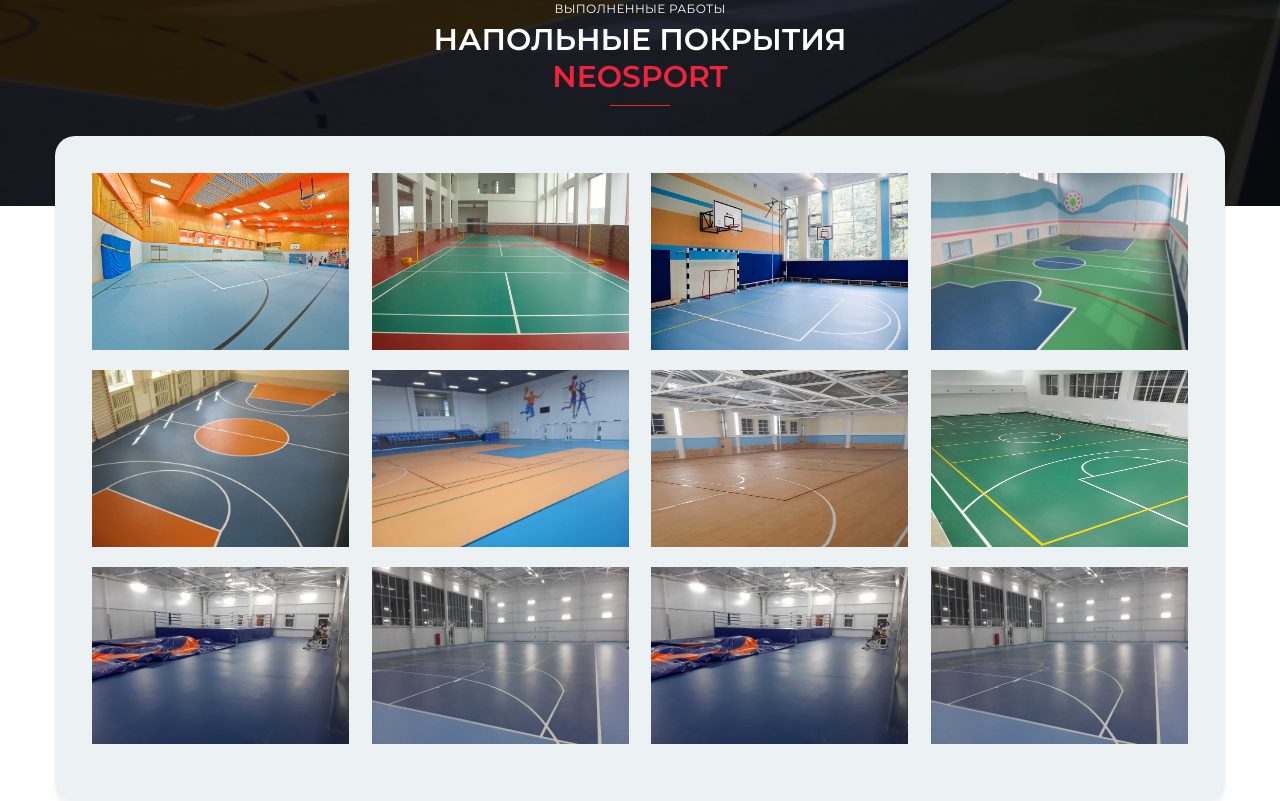
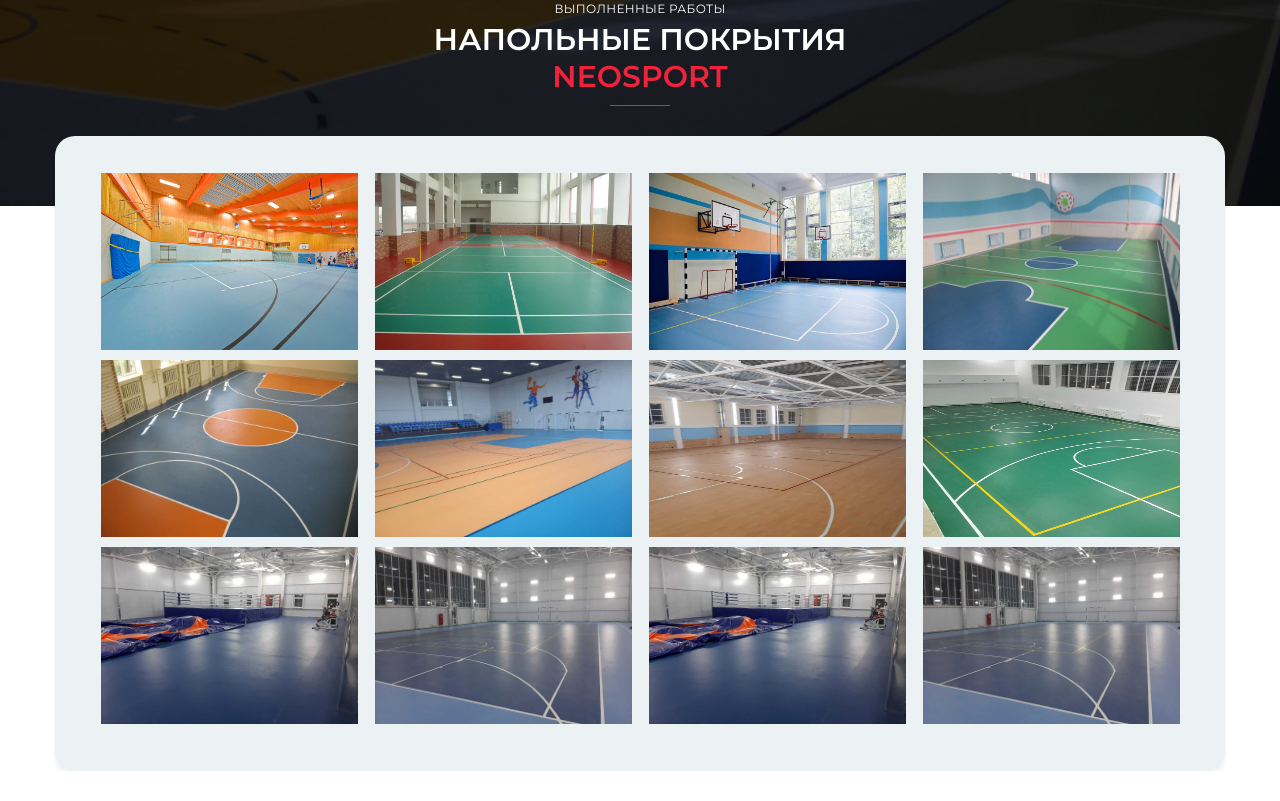
Before and after one commit to boris021/neosport.kz, a website: page #src/index.html in a window 1280 px wide. Shown: the part 2651-3452 px from the top of the page. After the commit the page ends 3422 px from the top, so only its background shows below. Drawn offline with nearby package versions, Linux system fonts and the light colour scheme; files that its build step writes are made by us from their sources; files whose address does not match are found by name.

Commit message:
fix photo section

```diff
--- a/#src/_header.html
+++ b/#src/_header.html
@@ -254,6 +254,7 @@
 <section class="photo">
 	<div class="photo__container _container">
 		<div class="photo__items">
+			<div class="photo__item">
 				<img src="img/work/1.jpg" alt="work" class="photo__img _ibg">
 				<img src="img/work/2.jpg" alt="work" class="photo__img _ibg">
 				<img src="img/work/3.jpg" alt="work" class="photo__img _ibg">
@@ -268,4 +269,5 @@
 				<img src="img/work/12.jpg" alt="work" class="photo__img _ibg">
 			</div>
 		</div>
+	</div>
 </section>
--- a/#src/scss/style.scss
+++ b/#src/scss/style.scss
@@ -1077,18 +1077,26 @@ tr:nth-child(even) {
 }
 
 .photo__items {
-	display: flex;
-	align-items: center;
-	justify-content: space-between;
+
 	background-color: #ECF1F3;
 	box-shadow: 0px 7px 4px rgba(0, 0, 0, 0.05);
 	border-radius: 20px;
+
+
 	padding: 37px;
+}
+
+.photo__item {
+	display: flex;
+	align-items: center;
+	justify-content: space-around;
 	flex-wrap: wrap;
+	margin: auto;
 }
 
 .photo__img {
 	width: 257px;
 	height: 177px;
-	margin-bottom: 20px;
+	margin-bottom: 10px;
+
 }
```
Also changed, not shown: neosport.kz/index.html (+2 -0 lines), neosport.kz/css/style.min.css. Lines whose indentation alone changed are shown as unchanged.
